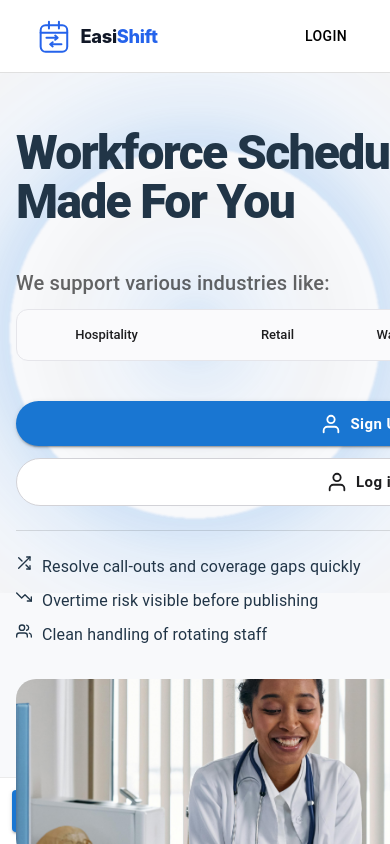
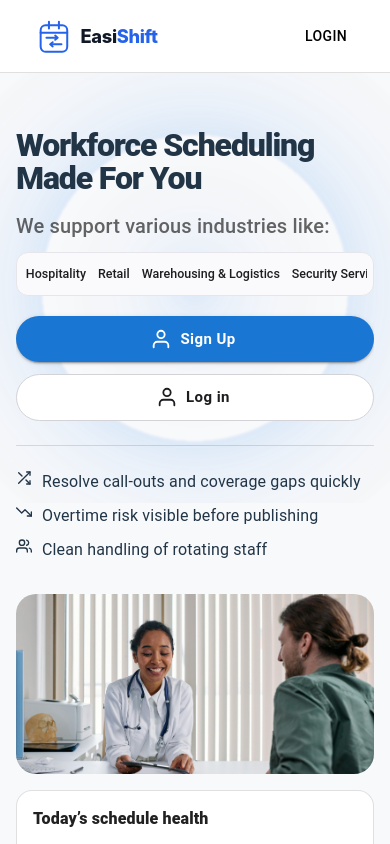
Before and after one commit to everyonesbuddy/easishift-fe, a React (Vite) app: page / in a window 390 px wide. Shown: the top 844 px of the page. Built offline with nearby package versions, Linux system fonts and the light colour scheme.

Commit message:
update home.jsx for mobile

```diff
--- a/src/components/Home/Home.jsx
+++ b/src/components/Home/Home.jsx
@@ -183,21 +183,21 @@ export default function Home() {
           left: "50%",
           transform: "translateX(-50%)",
           width: "100vw",
-          height: { xs: 520, md: 700 },
+          height: { xs: 430, md: 700 },
           overflow: "hidden",
           pointerEvents: "none",
           zIndex: 0,
           "&::before": {
             content: '""',
             position: "absolute",
-            width: { xs: 760, md: 1400 },
-            height: { xs: 760, md: 1400 },
+            width: { xs: 560, md: 1400 },
+            height: { xs: 560, md: 1400 },
             borderRadius: "50%",
             top: "50%",
             left: "50%",
             transform: "translate(-50%, -50%)",
             background:
-              "repeating-radial-gradient(circle at center, rgba(0,113,227,0.24) 0px, rgba(0,113,227,0.24) 3px, rgba(0,113,227,0.12) 42px, rgba(0,113,227,0.05) 90px, rgba(29,29,31,0.03) 138px, rgba(0,113,227,0) 190px)",
+              "repeating-radial-gradient(circle at center, rgba(0,113,227,0.17) 0px, rgba(0,113,227,0.17) 3px, rgba(0,113,227,0.09) 34px, rgba(0,113,227,0.04) 74px, rgba(29,29,31,0.02) 112px, rgba(0,113,227,0) 156px)",
             filter: "blur(1px)",
             animation:
               "heroRipplePulse 10s cubic-bezier(0.22, 1, 0.36, 1) infinite",
@@ -229,16 +229,20 @@ export default function Home() {
             alignItems: { xs: "center", md: "flex-start" },
             py: { xs: 4, md: 7 },
             position: "relative",
+            width: "100%",
+            maxWidth: "100%",
+            overflowX: "clip",
           }}
         >
           {/* LEFT */}
-          <Box>
+          <Box sx={{ minWidth: 0 }}>
             <Typography
               variant="h3"
               sx={{
                 fontWeight: 950,
                 letterSpacing: "-0.035em",
                 lineHeight: 1.02,
+                fontSize: { xs: "2rem", md: "3rem" },
               }}
             >
               Workforce Scheduling
@@ -248,7 +252,11 @@ export default function Home() {
 
             <Typography
               variant="h6"
-              sx={{ color: "text.secondary", mt: 5, maxWidth: 680 }}
+              sx={{
+                color: "text.secondary",
+                mt: { xs: 2, md: 5 },
+                maxWidth: 680,
+              }}
             >
               We support various industries like:
             </Typography>
@@ -256,14 +264,15 @@ export default function Home() {
             <Box
               sx={{
                 mt: 1.25,
-                mb: 5,
-                px: 1,
-                py: 1,
+                mb: { xs: 2.5, md: 5 },
+                px: { xs: 0.75, md: 1 },
+                py: { xs: 0.75, md: 1 },
                 width: "100%",
-                maxWidth: 680,
+                maxWidth: "100%",
                 border: "1px solid #e5e5ea",
                 borderRadius: 3,
                 bgcolor: "#fafafc",
+                boxSizing: "border-box",
               }}
             >
               <Stack direction="row" alignItems="center" spacing={0.25}>
@@ -274,6 +283,7 @@ export default function Home() {
                   justifyContent="flex-start"
                   sx={{
                     width: "100%",
+                    minWidth: 0,
                     overflowX: "auto",
                     scrollbarWidth: "none",
                     "&::-webkit-scrollbar": { display: "none" },
@@ -293,11 +303,12 @@ export default function Home() {
                         bgcolor: "transparent",
                         border: "none",
                         borderRadius: 1,
-                        height: 34,
-                        flex: "0 0 calc(25% - 6px)",
-                        maxWidth: "calc(25% - 6px)",
+                        height: { xs: 30, md: 34 },
+                        flex: { xs: "0 0 auto", md: "0 0 calc(25% - 6px)" },
+                        maxWidth: { xs: "none", md: "calc(25% - 6px)" },
                         "& .MuiChip-label": {
-                          px: 0.5,
+                          px: { xs: 0.25, md: 0.5 },
+                          fontSize: { xs: "0.78rem", md: "0.86rem" },
                         },
                       }}
                     />
@@ -309,7 +320,11 @@ export default function Home() {
             <Stack
               direction={{ xs: "column", sm: "row" }}
               spacing={1.5}
-              mt={3.5}
+              mt={{ xs: 2.25, md: 3.5 }}
+              sx={{
+                width: "100%",
+                alignItems: { xs: "stretch", sm: "center" },
+              }}
             >
               <Button
                 variant="contained"
@@ -317,12 +332,13 @@ export default function Home() {
                 startIcon={<FiUser />}
                 onClick={() => navigate("/signup-tenant")}
                 sx={{
+                  width: { xs: "100%", sm: "auto" },
                   fontWeight: 600,
                   textTransform: "none",
                   borderRadius: 999,
                   // bgcolor: "#1d1d1f",
                   color: "#fff",
-                  px: 3,
+                  px: { xs: 2.25, sm: 3 },
                   py: 1.2,
                   // boxShadow:
                   //   "0 1px 2px rgba(0,0,0,0.08), 0 6px 18px rgba(0,0,0,0.16)",
@@ -341,10 +357,11 @@ export default function Home() {
                 startIcon={<FiUser />}
                 onClick={() => navigate("/login")}
                 sx={{
+                  width: { xs: "100%", sm: "auto" },
                   fontWeight: 600,
                   textTransform: "none",
                   borderRadius: 999,
-                  px: 3.5,
+                  px: { xs: 2.5, sm: 3.5 },
                   py: 1.2,
                   color: "#1d1d1f",
                   borderColor: "#d2d2d7",
@@ -380,7 +397,12 @@ export default function Home() {
           </Box>
 
           {/* RIGHT */}
-          <Box display="flex" flexDirection="column" gap={2}>
+          <Box
+            display="flex"
+            flexDirection="column"
+            gap={2}
+            sx={{ minWidth: 0 }}
+          >
             {/* IMAGE */}
             <Box
               sx={{
@@ -587,34 +609,6 @@ export default function Home() {
           </Card>
         </Section>
       </Container>
-
-      {/* MOBILE CTA */}
-      <Box
-        sx={{
-          position: "fixed",
-          bottom: 0,
-          left: 0,
-          right: 0,
-          display: { xs: "block", md: "none" },
-          bgcolor: "#fff",
-          borderTop: "1px solid rgba(0,0,0,0.08)",
-          p: 1.5,
-        }}
-      >
-        <Button
-          fullWidth
-          variant="contained"
-          size="large"
-          startIcon={<FiPhoneCall />}
-          component="a"
-          href="https://calendly.com/easishift-info/30min?month=2026-01"
-          target="_blank"
-          rel="noopener noreferrer"
-          sx={{ fontWeight: 950 }}
-        >
-          Book a demo
-        </Button>
-      </Box>
     </Box>
   );
 }
```
